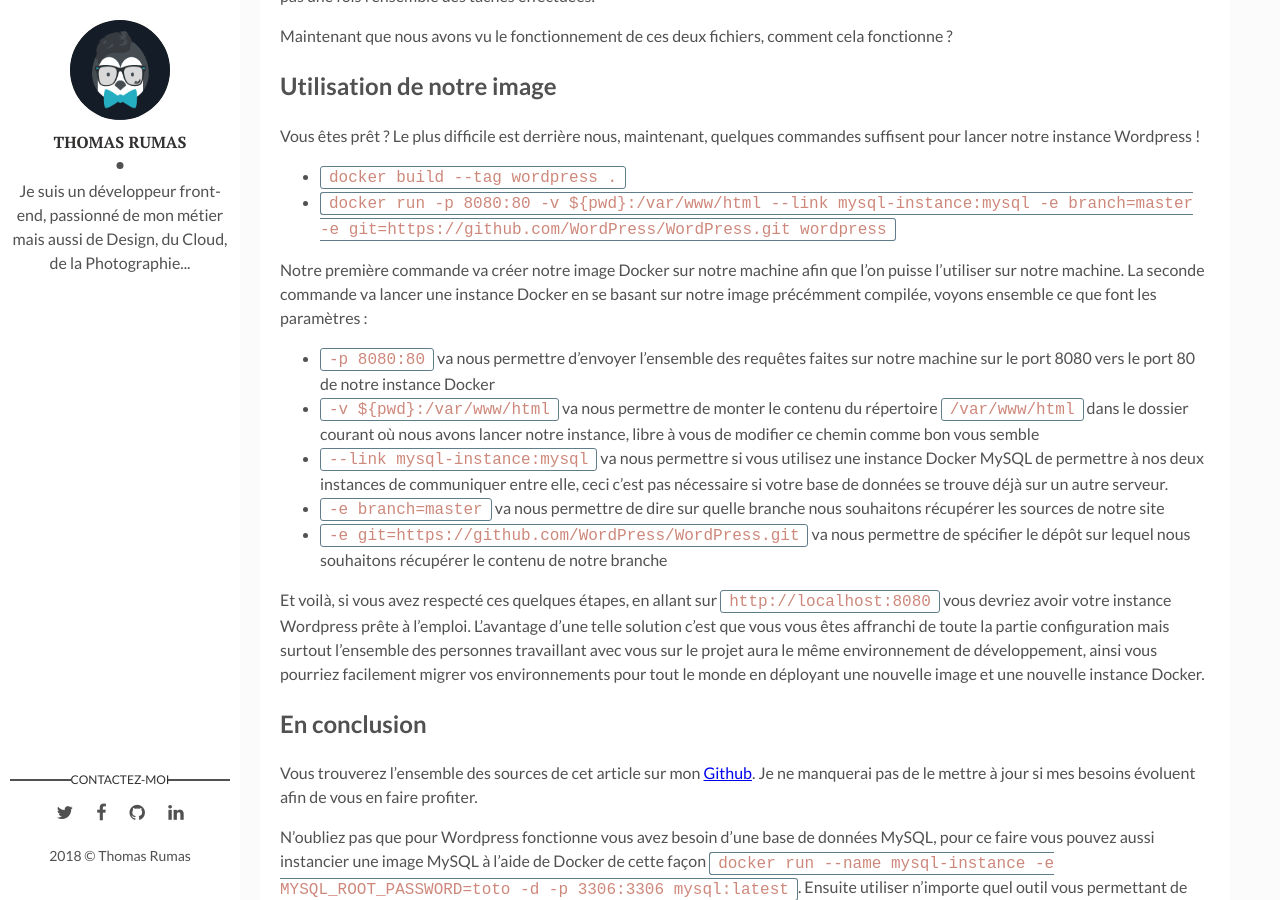
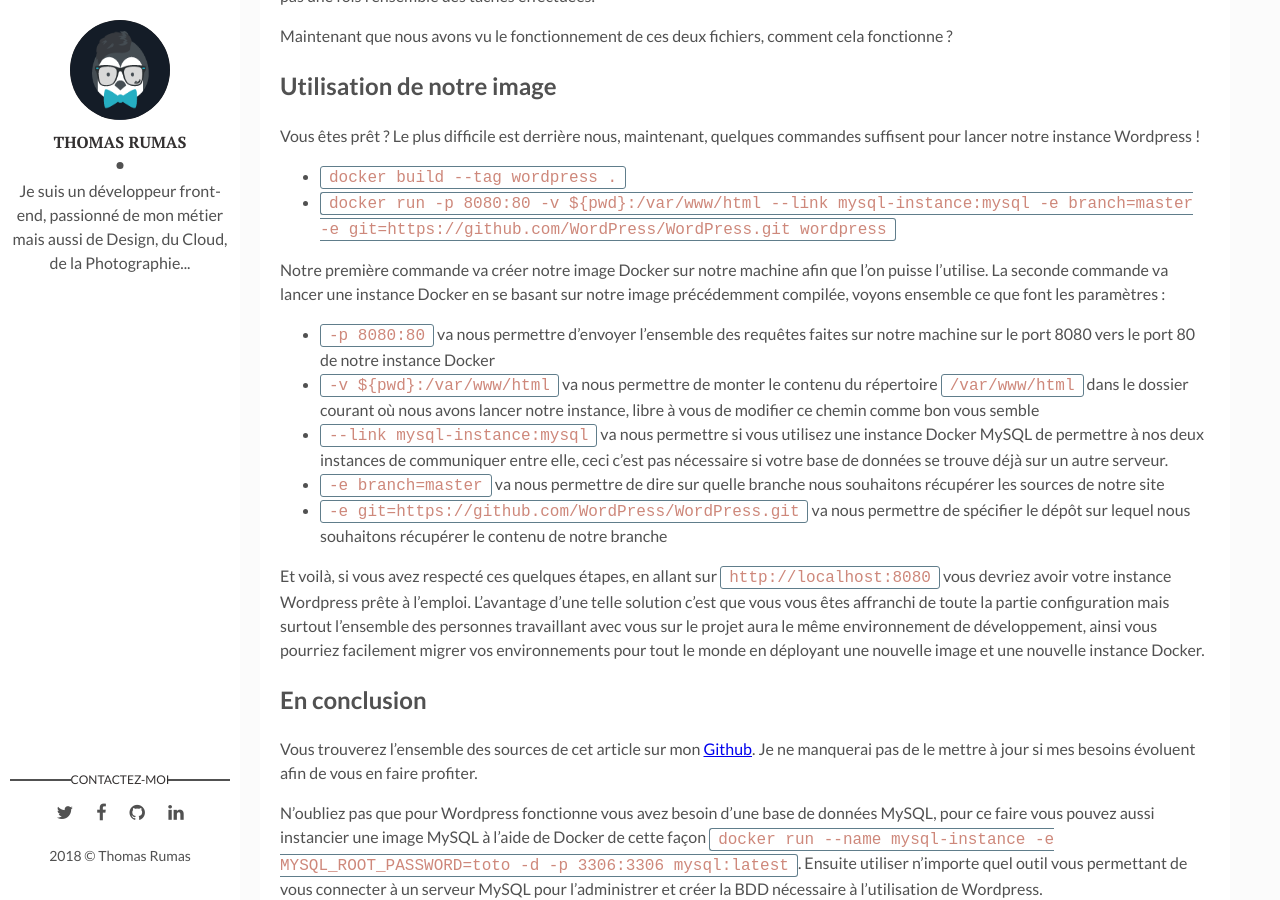
Before and after one commit to ThomasRumas/blog, a Jekyll site: the page built from _posts/2018-11-14-wordpress-starter.markdown, in a window 1280 px wide and 900 px high, scrolled down 3231 px. Built offline with Jekyll 4.4.1, drawn with Linux system fonts in a browser that asks for light colours; comment, search, counter and statistics services are not loaded.

Commit message:
fix typo

```diff
--- a/_posts/2018-11-14-wordpress-starter.markdown
+++ b/_posts/2018-11-14-wordpress-starter.markdown
@@ -96,7 +96,7 @@ Vous êtes prêt ? Le plus difficile est derrière nous, maintenant, quelques co
 * `docker build --tag wordpress .`
 * `docker run -p 8080:80 -v ${pwd}:/var/www/html --link mysql-instance:mysql -e branch=master -e git=https://github.com/WordPress/WordPress.git wordpress`
 
-Notre première commande va créer notre image Docker sur notre machine afin que l'on puisse l'utiliser sur notre machine. La seconde commande va lancer une instance Docker en se basant sur notre image précémment compilée, voyons ensemble ce que font les paramètres :
+Notre première commande va créer notre image Docker sur notre machine afin que l'on puisse l'utilise. La seconde commande va lancer une instance Docker en se basant sur notre image précédemment compilée, voyons ensemble ce que font les paramètres :
 
 * `-p 8080:80` va nous permettre d'envoyer l'ensemble des requêtes faites sur notre machine sur le port 8080 vers le port 80 de notre instance Docker
 * `-v ${pwd}:/var/www/html` va nous permettre de monter le contenu du répertoire `/var/www/html` dans le dossier courant où nous avons lancer notre instance, libre à vous de modifier ce chemin comme bon vous semble
```
